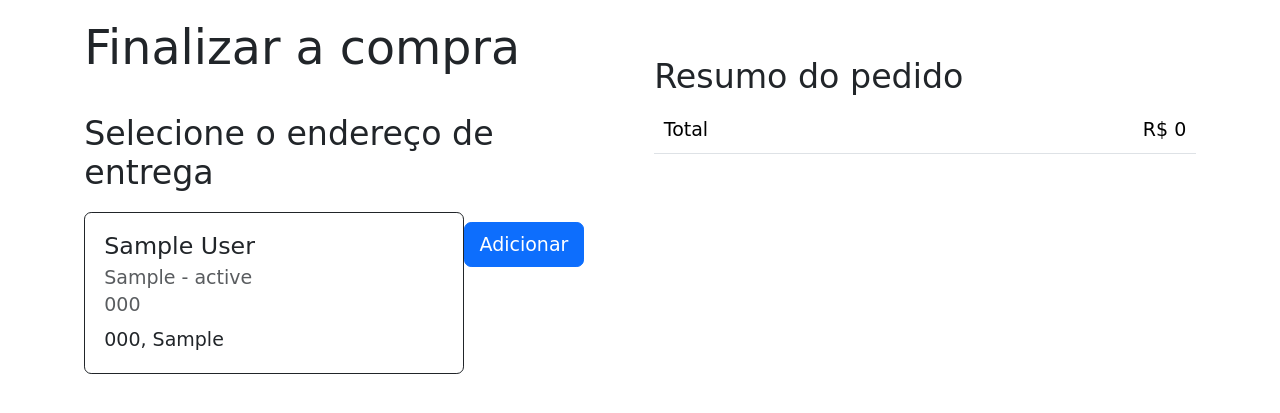
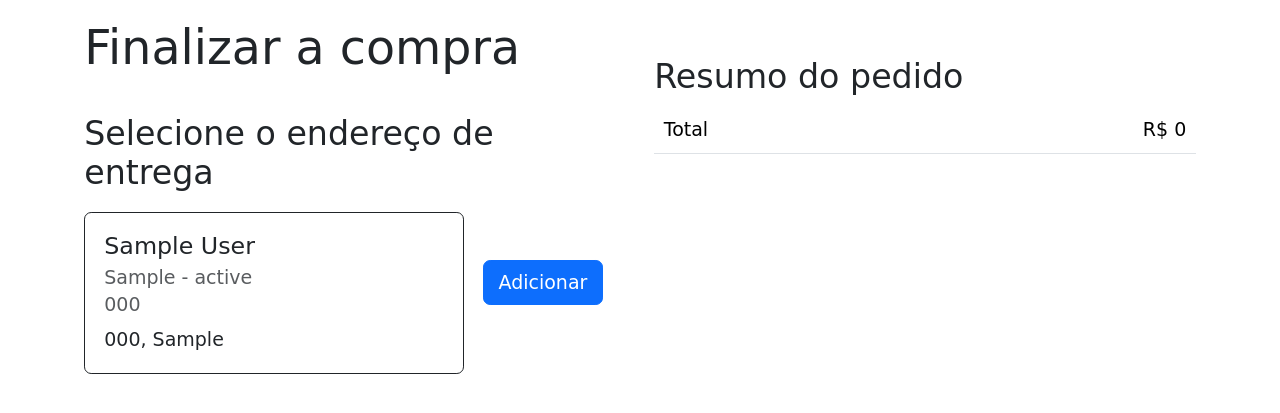
Before and after one commit to gabrielustosa/e-commerce, a Django app: page /order/create/ in a window 1280 px wide. Shown: the part 67-480 px from the top of the page. Run offline with Django 4.2, Linux system fonts and the light colour scheme; a user stored in the database is signed in; tables that the repository leaves empty hold one stand-in row (values such as "Sample post"); some libraries are stand-ins or nearby versions; some web fonts are replaced.

Commit message:
Terminando

```diff
--- a/templates/order/checkout.html
+++ b/templates/order/checkout.html
@@ -22,10 +22,12 @@
                                 <p class="card-text">{{ address.number }}, {{ address.complement }}</p>
                             </div>
                         </div>
-                        <form method="POST" action="{% url 'order:checkout' address.id %}">
-                            {% csrf_token %}
-                            <button type="submit" class="btn btn-primary mt-3 me-3">Adicionar</button>
-                        </form>
+                        <div class="mt-5 ms-3" >
+                            <form method="POST" action="{% url 'order:checkout' address.id %}">
+                                {% csrf_token %}
+                                <button type="submit" class="btn btn-primary">Adicionar</button>
+                            </form>
+                        </div>
                     </div>
                 {% empty %}
                     <div>
```
